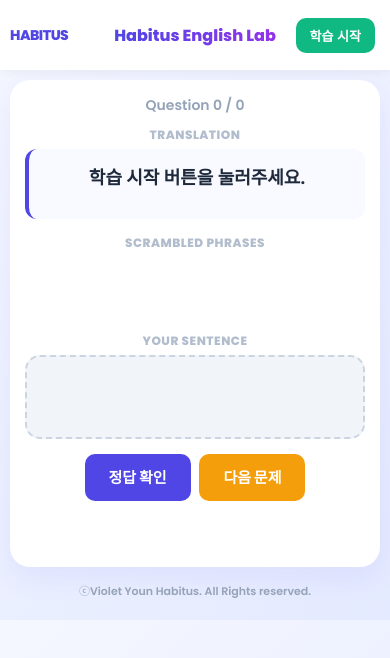
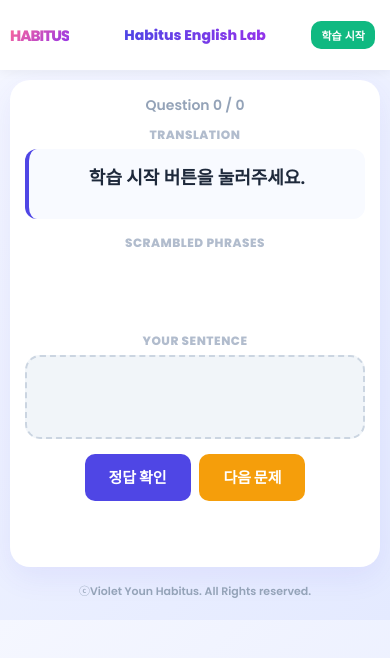
Before and after one commit to habitus-elab/habitus-lab, a plain HTML site: page index.html in a window 390 px wide. Drawn offline with Linux system fonts and the light colour scheme.

Commit message:
Update index.html

```diff
--- a/index.html
+++ b/index.html
@@ -25,7 +25,6 @@ body {
   overflow-x: hidden;
 }
 
-/* 이미지 로고 대신 텍스트 로고 스타일 적용 */
 .header {
   display: flex;
   align-items: center;
@@ -36,14 +35,17 @@ body {
   box-shadow: 0 2px 10px rgba(0,0,0,0.05);
 }
 
-/* 로고가 들어갔던 자리에 텍스트 로고 배치 */
+/* 핑크 & 보라 그라데이션 텍스트 로고 */
 .text-logo {
   position: absolute;
   left: 20px;
-  font-weight: 800;
-  font-size: 18px;
-  color: var(--primary-color);
-  letter-spacing: -0.5px;
+  font-weight: 900;
+  font-size: 22px;
+  background: linear-gradient(135deg, #ff6a97 0%, #9333ea 100%);
+  -webkit-background-clip: text;
+  -webkit-text-fill-color: transparent;
+  letter-spacing: -1px;
+  text-transform: uppercase;
 }
 
 .title {
@@ -154,8 +156,9 @@ h3 { font-size: 12px; color: #b1bccd; text-transform: uppercase; margin: 10px 0
 
 @media (max-width: 600px) {
   .container { margin: 10px; padding: 15px; }
-  .text-logo { font-size: 14px; left: 10px; }
-  .title { font-size: 16px; }
+  .text-logo { font-size: 15px; left: 10px; }
+  .title { font-size: 14px; }
+  .start { padding: 6px 10px; font-size: 11px; }
 }
 </style>
 </head>
@@ -163,8 +166,7 @@ h3 { font-size: 12px; color: #b1bccd; text-transform: uppercase; margin: 10px 0
 <body>
 
 <div class="header">
-  <!-- 이미지 대신 텍스트로 만든 로고 -->
-  <div class="text-logo">HABITUS</div>
+  <div class="text-logo">Habitus</div>
   <div class="title">Habitus English Lab</div>
   <button class="start" onclick="startGame()">학습 시작</button>
 </div>
@@ -194,7 +196,6 @@ h3 { font-size: 12px; color: #b1bccd; text-transform: uppercase; margin: 10px 0
 </div>
 
 <script>
-// 효과음은 구글 서버의 주소를 사용하므로 한도에 영향을 주지 않습니다.
 const correctSound = new Audio("https://actions.google.com/sounds/v1/crowd/applause.ogg");
 const wrongSound = new Audio("https://actions.google.com/sounds/v1/cartoon/cartoon_boing.ogg");
 
```
